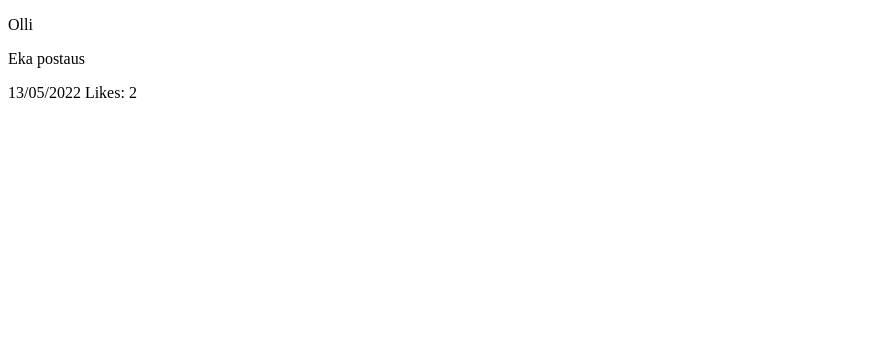
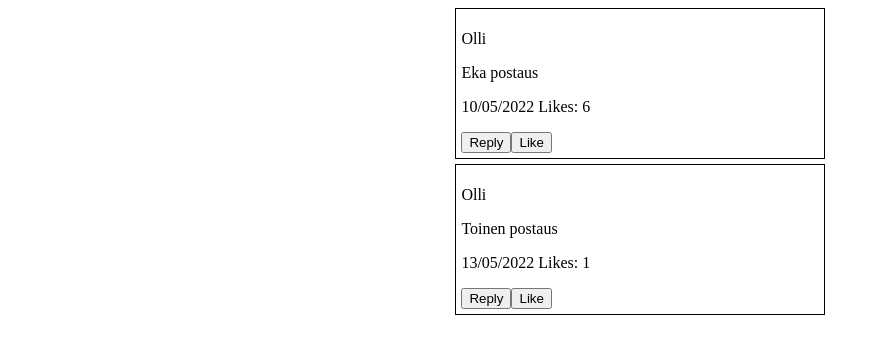
Before and after one commit to Ottanh/social-media-app, a React (Create React App) app: page / in a window 1280 px wide. Shown: the top 354 px of the page, without its empty margins (0-880 px from the left). Built offline with nearby package versions, Linux system fonts and the light colour scheme.

Commit message:
add PostStats and PostList components

```diff
--- a/src/App.tsx
+++ b/src/App.tsx
@@ -1,9 +1,10 @@
-import Post from "./UserProfilePage/Post";
+import PostList from "./UserProfilePage/PostList";
+import user from './data/user';
 
 const App = () => {
   return (
     <div className="App">
-      <Post />
+      <PostList user={user} />
     </div>
   );
 }
--- a/src/UserProfilePage/Post.tsx
+++ b/src/UserProfilePage/Post.tsx
@@ -1,16 +1,29 @@
-import user from '../data/user';
+import { Post as PostType, User } from '../types';
+import PostButtons from './PostButtons';
 import PostContent from './PostContent';
 import PostStats from './PostStats';
 import PostUser from './PostUser';
 
-const Post = () => {
-  const post = user.posts[0];
+interface Props {
+  post: PostType;
+  user: User;
+}
 
+const style = {
+  "padding": "5px",
+  "margin": "5px",
+  "border": "black",
+  "border-style": "solid",
+  "border-width": "1px"
+}
+
+const Post = ({ post, user }: Props) => {
   return (
-    <div>
+    <div style={style}>
       <PostUser user={user} />
       <PostContent post={post} />
       <PostStats post={post} />
+      <PostButtons />
     </div>
     );
 }
--- /dev/null
+++ b/src/UserProfilePage/PostButtons.tsx
@@ -0,0 +1,10 @@
+const PostButtons = () => {
+  return (
+    <div>
+      <button>Reply</button>
+      <button>Like</button>
+    </div>
+  )
+}
+
+export default PostButtons;
--- /dev/null
+++ b/src/UserProfilePage/PostList.tsx
@@ -0,0 +1,23 @@
+import { User } from "../types";
+import Post from "./Post";
+
+interface Props {
+  user: User
+}
+
+const style = {
+  "margin": "auto",
+  "width": "30%",
+}
+
+const PostList = ({ user }: Props) => {
+  return (
+    <div style={style}>
+      {user.posts.map(post => (
+        <Post key={post.id} post={post} user={user}/>
+      ))}
+    </div>
+  )
+}
+
+export default PostList;
--- a/src/data/user.ts
+++ b/src/data/user.ts
@@ -6,10 +6,17 @@ const user = {
   "posts": [
     {
       "id": "postid1",
-      "user": "userid1",
+      "user": "olli111",
+      "date": "10/05/2022",
+      "content": "Eka postaus",
+      "likes": 6
+    },
+    {
+      "id": "postid2",
+      "user": "olli111",
       "date": "13/05/2022",
-      "content": "Eka postaus",
-      "likes": 2
+      "content": "Toinen postaus",
+      "likes": 1
     }
   ]
 }
```
